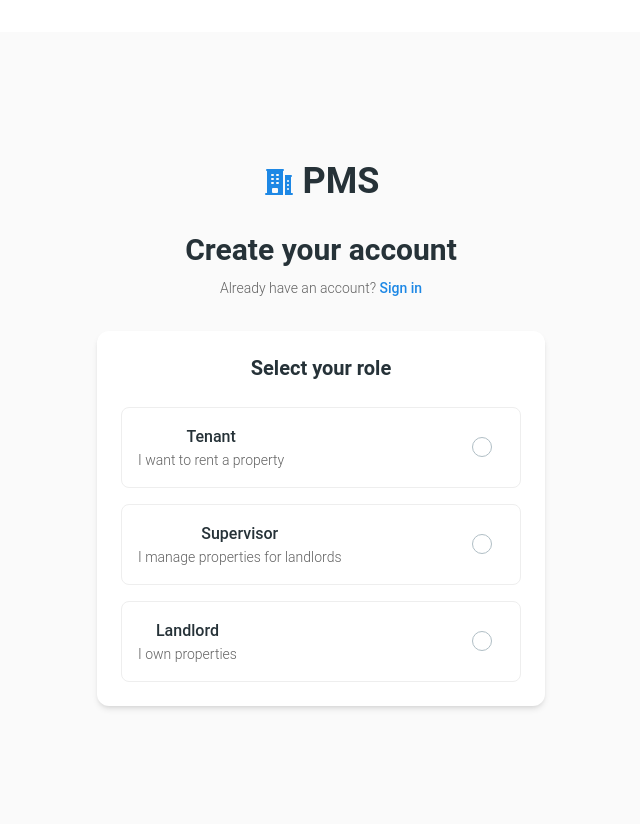
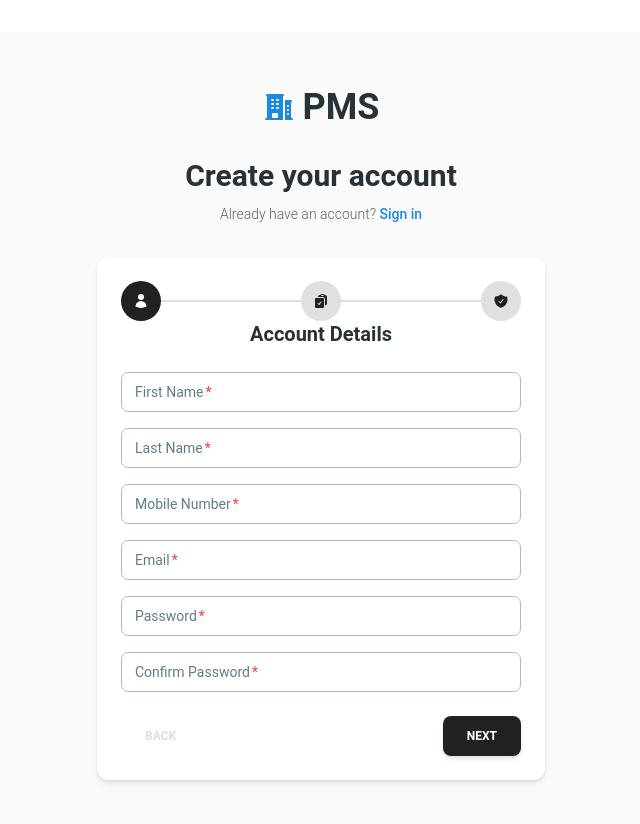
Before and after one commit to mani-miriyala28/Property-Management-System, a React (Vite) app in the folder Frontend/: page /signup in a window 1280 px wide. Shown: the top 824 px of the page, without its empty margins (319-959 px from the left). Built offline with nearby package versions, Linux system fonts and the light colour scheme.

Commit message:
Added Multi-stepper form for Signup

```diff
--- a/Frontend/src/pages/auth/Signup.tsx
+++ b/Frontend/src/pages/auth/Signup.tsx
@@ -7,13 +7,20 @@ import {
   Button,
   Input,
   Radio,
+  Stepper,
+  Step,
 } from "@material-tailwind/react";
-import { BuildingOffice2Icon } from "@heroicons/react/24/solid";
+import {
+  UserIcon,
+  ClipboardDocumentCheckIcon,
+  ShieldCheckIcon,
+  BuildingOffice2Icon,
+} from "@heroicons/react/24/solid"; // Import icons
 
 type UserType = "tenant" | "supervisor" | "landlord";
 
 function Signup() {
-  const [step, setStep] = useState<"userType" | "details" | "otp">("userType");
+  const [activeStep, setActiveStep] = useState(0); // Stepper state
   const [userType, setUserType] = useState<UserType | null>(null);
   const [formData, setFormData] = useState({
     firstName: "",
@@ -25,35 +32,29 @@ function Signup() {
     otp: "",
   });
 
+  const handleNext = () => {
+    setActiveStep((prev) => prev + 1);
+  };
+
+  const handleBack = () => {
+    setActiveStep((prev) => prev - 1);
+  };
+
   const handleUserTypeSelect = (type: UserType) => {
     setUserType(type);
-    setStep("details");
   };
 
-  const handleDetailsSubmit = (e: React.FormEvent) => {
+  const handleSubmit = (e: React.FormEvent) => {
     e.preventDefault();
-    // Pending: Implement OTP sending logic
-    setStep("otp");
+    console.log("Form Data:", formData, "User Type:", userType);
+    // TODO: Implement form submission logic
   };
 
-  const handleOTPSubmit = (e: React.FormEvent) => {
-    e.preventDefault();
-    // Pending: Implement OTP verification logic
-    console.log("OTP verification:", formData);
-  };
-
-  const getRoleDescription = (type: UserType) => {
-    switch (type) {
-      case "tenant":
-        return "I want to rent a property";
-      case "supervisor":
-        return "I manage properties for landlords";
-      case "landlord":
-        return "I own properties";
-      default:
-        return "";
-    }
-  };
+  const steps = [
+    { label: "Account Details", icon: UserIcon },
+    { label: "Select Role", icon: ClipboardDocumentCheckIcon },
+    { label: "Verify OTP", icon: ShieldCheckIcon },
+  ];
 
   return (
     <div className="min-h-screen bg-gray-50 flex flex-col justify-center py-12 sm:px-6 lg:px-8">
@@ -85,72 +86,25 @@ function Signup() {
       <div className="mt-8 sm:mx-auto sm:w-full sm:max-w-md">
         <Card className="w-full">
           <CardBody>
-            {step === "userType" && (
-              <div className="space-y-6">
-                <Typography variant="h5" color="blue-gray" className="mb-4">
-                  Select your role
-                </Typography>
-                <div className="grid gap-4">
-                  {(["tenant", "supervisor", "landlord"] as UserType[]).map(
-                    (type) => (
-                      <div
-                        key={type}
-                        className={`p-4 border rounded-lg cursor-pointer transition-all ${
-                          userType === type
-                            ? "border-blue-500 bg-blue-50"
-                            : "border-gray-200 hover:border-blue-300"
-                        }`}
-                        onClick={() => handleUserTypeSelect(type)}
+            {/* Stepper */}
+            <Stepper activeStep={activeStep} className="w-full">
+              {steps.map((step, index) => (
+                <Step
+                  key={index}
+                  completed={activeStep > index}
+                  icon={<step.icon className="h-5 w-5" />}
                 >
-                        <div className="flex items-center justify-between">
-                          <div>
-                            <Typography
-                              color="blue-gray"
-                              className="font-medium"
-                            >
-                              {type.charAt(0).toUpperCase() + type.slice(1)}
-                            </Typography>
-                            <Typography variant="small" color="gray">
-                              {getRoleDescription(type)}
-                            </Typography>
-                          </div>
-                          <Radio
-                            name="userType"
-                            value={type}
-                            checked={userType === type}
-                            onChange={() => handleUserTypeSelect(type)}
-                          />
-                        </div>
-                      </div>
-                    )
-                  )}
-                </div>
-              </div>
-            )}
+                  <step.icon className="h-4 w-4" />
+                </Step>
+              ))}
+            </Stepper>
 
-            {step === "details" && (
-              <form className="space-y-6" onSubmit={handleDetailsSubmit}>
-                <div className="flex items-center justify-between">
-                  <div>
+            {/* Step 1: Account Details */}
+            {activeStep === 0 && (
+              <form className="space-y-6" onSubmit={(e) => e.preventDefault()}>
                 <Typography variant="h5" color="blue-gray">
                   Account Details
                 </Typography>
-                    <Typography variant="small" color="gray">
-                      {userType
-                        ? userType.charAt(0).toUpperCase() + userType.slice(1)
-                        : ""}{" "}
-                      Account
-                    </Typography>
-                  </div>
-                  <Button
-                    variant="text"
-                    onClick={() => setStep("userType")}
-                    className="text-blue-600"
-                  >
-                    Change Role
-                  </Button>
-                </div>
-
                 <div className="space-y-4">
                   <Input
                     type="text"
@@ -210,27 +164,85 @@ function Signup() {
                     required
                   />
                 </div>
-
-                <Button type="submit" fullWidth>
-                  Continue
+                <div className="flex justify-between">
+                  <Button
+                    variant="text"
+                    disabled
+                    className="text-gray-400 cursor-not-allowed"
+                  >
+                    Back
                   </Button>
+                  <Button onClick={handleNext}>Next</Button>
+                </div>
               </form>
             )}
 
-            {step === "otp" && (
-              <form className="space-y-6" onSubmit={handleOTPSubmit}>
+            {/* Step 2: Role Selection */}
+            {activeStep === 1 && (
+              <form className="space-y-6" onSubmit={(e) => e.preventDefault()}>
+                <Typography variant="h5" color="blue-gray">
+                  Select Your Role
+                </Typography>
+                <div className="grid gap-4">
+                  {(["tenant", "supervisor", "landlord"] as UserType[]).map(
+                    (type) => (
+                      <div
+                        key={type}
+                        className={`p-4 border rounded-lg cursor-pointer transition-all ${
+                          userType === type
+                            ? "border-blue-500 bg-blue-50"
+                            : "border-gray-200 hover:border-blue-300"
+                        }`}
+                        onClick={() => handleUserTypeSelect(type)}
+                      >
                         <div className="flex items-center justify-between">
-                  <Typography variant="h5" color="blue-gray">
-                    Verify Your Mobile
+                          <div>
+                            <Typography
+                              color="blue-gray"
+                              className="font-medium"
+                            >
+                              {type.charAt(0).toUpperCase() + type.slice(1)}
                             </Typography>
-                  <Button
-                    variant="text"
-                    onClick={() => setStep("details")}
-                    className="text-blue-600"
-                  >
+                            <Typography variant="small" color="gray">
+                              {type === "tenant"
+                                ? "I want to rent a property"
+                                : type === "supervisor"
+                                ? "I manage properties for landlords"
+                                : "I own properties"}
+                            </Typography>
+                          </div>
+                          <Radio
+                            name="userType"
+                            value={type}
+                            checked={userType === type}
+                            onChange={() => handleUserTypeSelect(type)}
+                          />
+                        </div>
+                      </div>
+                    )
+                  )}
+                </div>
+                <div className="flex justify-between">
+                  <Button variant="text" onClick={handleBack}>
                     Back
                   </Button>
+                  <Button onClick={handleNext} disabled={!userType}>
+                    Next
+                  </Button>
                 </div>
+              </form>
+            )}
+
+            {/* Step 3: OTP Verification */}
+            {activeStep === 2 && (
+              <form className="space-y-6" onSubmit={handleSubmit}>
+                <Typography variant="h5" color="blue-gray">
+                  Verify OTP
+                </Typography>
+                <Typography variant="small" color="gray">
+                  An OTP has been sent to your mobile number.
+                </Typography>
+                <div className="space-y-4">
                   <Input
                     type="text"
                     label="Enter OTP"
@@ -240,12 +252,13 @@ function Signup() {
                     }
                     required
                   />
-                <Typography variant="small" color="gray" className="mt-2">
-                  We've sent a verification code to your mobile number
-                </Typography>
-                <Button type="submit" fullWidth>
-                  Verify & Create Account
+                </div>
+                <div className="flex justify-between">
+                  <Button variant="text" onClick={handleBack}>
+                    Back
                   </Button>
+                  <Button type="submit">Submit</Button>
+                </div>
               </form>
             )}
           </CardBody>
```
Lines whose indentation alone changed are shown as unchanged.
